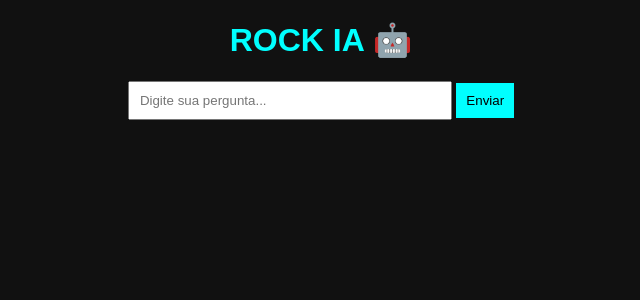
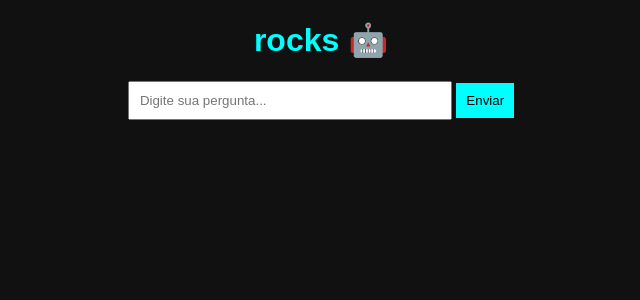
Before and after one commit to diegpo/rocks, a Flask app: page / in a window 1280 px wide. Shown: the top 300 px of the page, without its empty margins (319-959 px from the left). Run offline with Flask 3, Linux system fonts and the light colour scheme.

Commit message:
Commit pelo VsCode

```diff
--- a/templates/index.html
+++ b/templates/index.html
@@ -7,7 +7,7 @@
 </head>
 <body>
 
-<h1>ROCK IA 🤖</h1>
+<h1>rocks 🤖</h1>
 
 <div id="chat-box"></div>
 
```
